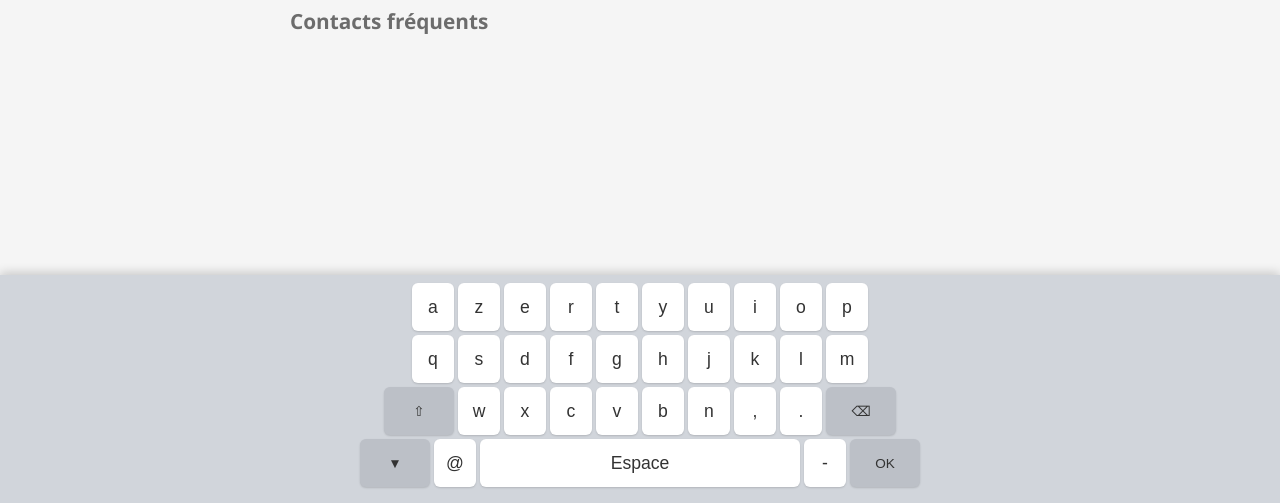
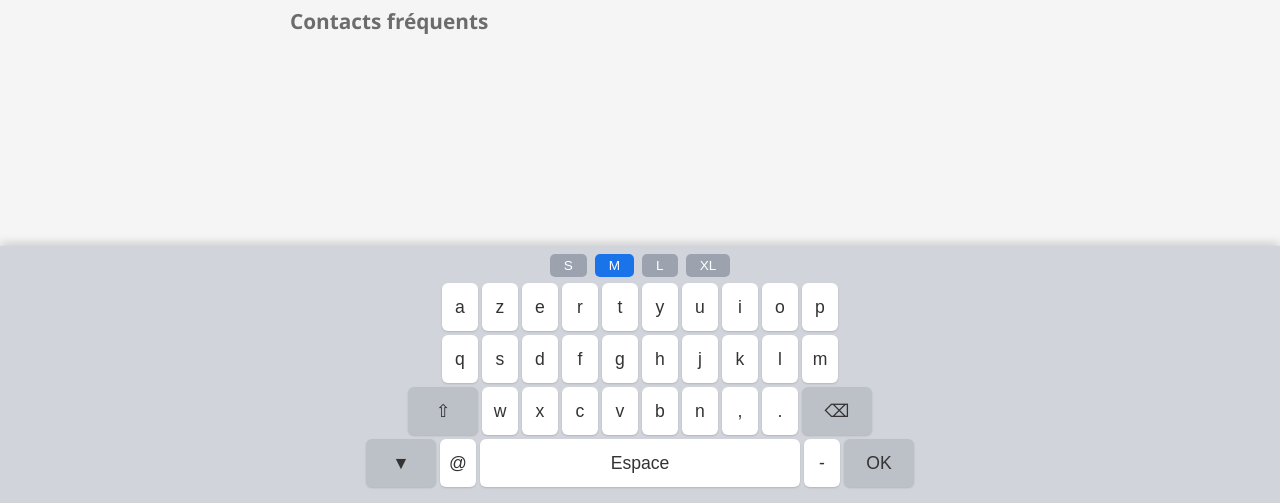
Before and after one commit to CedricNCoding/AV-Speak, a FastAPI app: page / in a window 1280 px wide. Shown: the part 297-800 px from the top of the page. Run offline with FastAPI, Linux system fonts and the light colour scheme; data comes from the database, SQL or seed files in the repository; data that the repository does not hold is empty.

Commit message:
Add keyboard toggle button, resizable keyboard, login back button
- Back to kiosk link on admin login page
- Floating keyboard button (bottom-right) to show/hide keyboard
- Keyboard size selector (S/M/L/XL) saved in localStorage
- Size persists across sessions and page reloads

Co-Authored-By: Claude Opus 4.6 (1M context) <noreply@anthropic.com>

```diff
--- a/templates/kiosk.html
+++ b/templates/kiosk.html
@@ -38,8 +38,8 @@
         .vkb-overlay.active { display: block; }
         .vkb-row { display: flex; justify-content: center; gap: 4px; margin-bottom: 4px; }
         .vkb-key {
-            min-width: 42px; height: 48px; border: none; border-radius: 6px;
-            background: #fff; color: #333; font-size: 1.1rem; font-weight: 500;
+            min-width: 36px; height: var(--vkb-key-h, 48px); border: none; border-radius: 6px;
+            background: #fff; color: #333; font-size: var(--vkb-font, 1.1rem); font-weight: 500;
             cursor: pointer; display: flex; align-items: center; justify-content: center;
             box-shadow: 0 1px 2px rgba(0,0,0,0.15); user-select: none;
             -webkit-tap-highlight-color: transparent;
@@ -48,6 +48,23 @@
         .vkb-key.wide { min-width: 70px; font-size: 0.85rem; background: #bcc0c7; }
         .vkb-key.space { flex: 1; max-width: 320px; }
         .vkb-key.active-shift { background: var(--color-primary); color: #fff; }
+        .vkb-toolbar { display: flex; justify-content: center; gap: 8px; margin-bottom: 6px; }
+        .vkb-toolbar button {
+            padding: 4px 14px; border: none; border-radius: 5px; font-size: 0.85rem;
+            background: #9ca3af; color: #fff; cursor: pointer; user-select: none;
+            -webkit-tap-highlight-color: transparent;
+        }
+        .vkb-toolbar button:active { background: #6b7280; }
+        .vkb-toolbar button.active-size { background: var(--color-primary); }
+        .vkb-toggle {
+            position: fixed; bottom: 10px; right: 10px; z-index: 9999;
+            width: 48px; height: 48px; border-radius: 50%; border: none;
+            background: var(--color-primary); color: var(--color-button-text);
+            font-size: 1.4rem; cursor: pointer; box-shadow: 0 2px 8px rgba(0,0,0,0.2);
+            display: flex; align-items: center; justify-content: center;
+            -webkit-tap-highlight-color: transparent;
+        }
+        .vkb-toggle:active { opacity: 0.8; }
     </style>
 </head>
 <body class="kiosk-body">
@@ -143,6 +160,7 @@
         </div>
     </div>
 
+    <button class="vkb-toggle" id="vkbToggle" title="Clavier">&#9000;</button>
     <a href="/admin/login" class="admin-link">Admin</a>
 
     <script>
@@ -436,23 +454,57 @@
                 ['{hide}','@','{space}','-','{enter}']
             ];
 
+            const SIZES = {
+                S:  { key: 36, font: 0.95, gap: 3, label: 'S' },
+                M:  { key: 48, font: 1.1,  gap: 4, label: 'M' },
+                L:  { key: 60, font: 1.3,  gap: 5, label: 'L' },
+                XL: { key: 72, font: 1.5,  gap: 6, label: 'XL' },
+            };
+
+            let currentSize = localStorage.getItem('vkb-size') || 'M';
             const overlay = document.createElement('div');
             overlay.className = 'vkb-overlay';
             document.body.appendChild(overlay);
 
             let activeInput = null;
             let shifted = false;
+            let manualToggle = false;
+
+            function applySize() {
+                const s = SIZES[currentSize];
+                overlay.style.setProperty('--vkb-key-h', s.key + 'px');
+                overlay.style.setProperty('--vkb-font', s.font + 'rem');
+                overlay.style.setProperty('--vkb-gap', s.gap + 'px');
+            }
 
             function buildKeyboard() {
                 const rows = shifted ? KB_ROWS_UPPER : KB_ROWS_LOWER;
                 overlay.innerHTML = '';
+                applySize();
+
+                // Toolbar with size buttons
+                const toolbar = document.createElement('div');
+                toolbar.className = 'vkb-toolbar';
+                Object.keys(SIZES).forEach(sz => {
+                    const b = document.createElement('button');
+                    b.textContent = SIZES[sz].label;
+                    if (sz === currentSize) b.classList.add('active-size');
+                    b.addEventListener('touchstart', function(e) { e.preventDefault(); setSize(sz); });
+                    b.addEventListener('mousedown', function(e) { e.preventDefault(); setSize(sz); });
+                    toolbar.appendChild(b);
+                });
+                overlay.appendChild(toolbar);
+
                 rows.forEach(row => {
                     const rowDiv = document.createElement('div');
                     rowDiv.className = 'vkb-row';
+                    rowDiv.style.gap = 'var(--vkb-gap)';
                     row.forEach(key => {
                         const btn = document.createElement('button');
                         btn.className = 'vkb-key';
                         btn.setAttribute('type', 'button');
+                        btn.style.height = 'var(--vkb-key-h)';
+                        btn.style.fontSize = 'var(--vkb-font)';
                         if (key === '{space}') {
                             btn.textContent = 'Espace';
                             btn.classList.add('space');
@@ -486,12 +538,18 @@
                 });
             }
 
+            function setSize(sz) {
+                currentSize = sz;
+                localStorage.setItem('vkb-size', sz);
+                buildKeyboard();
+                document.body.style.paddingBottom = overlay.offsetHeight + 'px';
+            }
+
             function handleKey(key) {
                 if (!activeInput) return;
                 activeInput.focus();
                 if (key === '{bksp}') {
-                    const val = activeInput.value;
-                    activeInput.value = val.slice(0, -1);
+                    activeInput.value = activeInput.value.slice(0, -1);
                 } else if (key === '{shift}') {
                     shifted = !shifted;
                     buildKeyboard();
@@ -504,16 +562,12 @@
                     hideKeyboard();
                     return;
                 } else if (key === '{space}') {
-                    insertChar(' ');
+                    activeInput.value += ' ';
                 } else {
-                    insertChar(key);
+                    activeInput.value += key;
                     if (shifted) { shifted = false; buildKeyboard(); }
                 }
                 activeInput.dispatchEvent(new Event('input', {bubbles: true}));
-            }
-
-            function insertChar(ch) {
-                activeInput.value += ch;
             }
 
             function showKeyboard(input) {
@@ -528,31 +582,41 @@
                 overlay.classList.remove('active');
                 document.body.style.paddingBottom = '';
                 activeInput = null;
+                manualToggle = false;
             }
 
+            // Auto-show on focus
             document.addEventListener('focusin', function(e) {
                 if (e.target.matches('input[type="text"], input[type="email"], input[type="tel"], input[type="search"], input:not([type]), textarea')) {
                     showKeyboard(e.target);
                 }
             });
 
-            document.addEventListener('focusout', function(e) {
-                setTimeout(() => {
-                    if (!document.activeElement || !document.activeElement.matches('input, textarea')) {
-                        // Don't hide immediately - user might be tapping a key
-                    }
-                }, 200);
-            });
-
-            // Hide keyboard when tapping outside inputs and keyboard
+            // Hide when tapping outside inputs and keyboard
             document.addEventListener('touchstart', function(e) {
-                if (activeInput && !e.target.matches('input, textarea') && !e.target.closest('.vkb-overlay')) {
+                if (activeInput && !e.target.matches('input, textarea') && !e.target.closest('.vkb-overlay') && !e.target.closest('.vkb-toggle')) {
                     hideKeyboard();
                 }
             });
             document.addEventListener('click', function(e) {
-                if (activeInput && !e.target.matches('input, textarea') && !e.target.closest('.vkb-overlay')) {
+                if (activeInput && !e.target.matches('input, textarea') && !e.target.closest('.vkb-overlay') && !e.target.closest('.vkb-toggle')) {
                     hideKeyboard();
+                }
+            });
+
+            // Toggle button
+            document.getElementById('vkbToggle').addEventListener('click', function(e) {
+                e.preventDefault();
+                if (overlay.classList.contains('active')) {
+                    hideKeyboard();
+                } else {
+                    // Find focused input or use search input
+                    const input = document.activeElement.matches('input, textarea')
+                        ? document.activeElement
+                        : document.getElementById('searchInput');
+                    input.focus();
+                    showKeyboard(input);
+                    manualToggle = true;
                 }
             });
         })();
--- a/templates/login.html
+++ b/templates/login.html
@@ -22,6 +22,7 @@
             <input type="password" name="password" placeholder="Mot de passe" required>
             <button type="submit">Se connecter</button>
         </form>
+        <a href="/" style="display:inline-block; margin-top:15px; color:var(--color-primary); text-decoration:none; font-size:0.95rem;">&larr; Retour au kiosk</a>
     </div>
 </body>
 </html>
```
